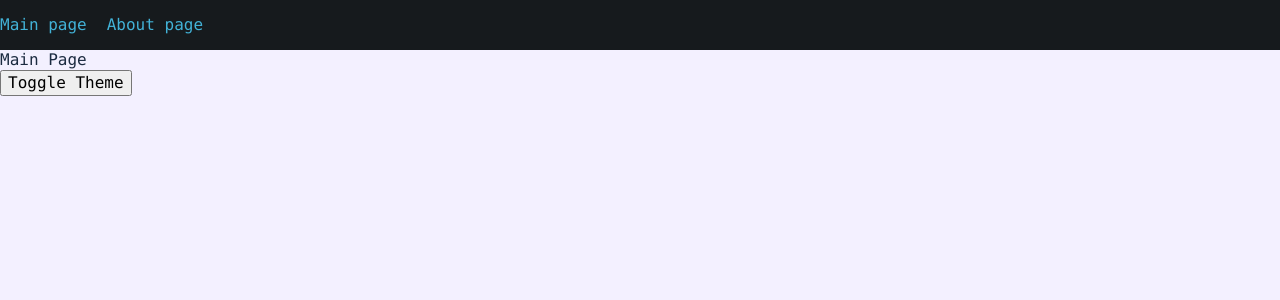
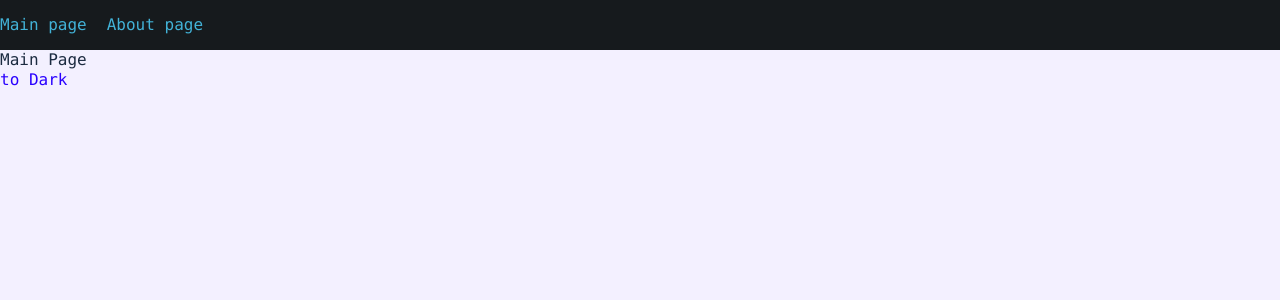
Before and after one commit to archebaldo77/arche77-blog, a React app: page / in a window 1280 px wide. Shown: the top 300 px of the page. Built offline with nearby package versions, Linux system fonts and the light colour scheme.

Commit message:
Add: component ThemeSwitcher (widgets layer)

```diff
--- a/src/app/index.tsx
+++ b/src/app/index.tsx
@@ -6,8 +6,9 @@ import { classNames } from "@/shared/lib";
 import cls from "./index.module.scss";
 
 // components;
+import { Header } from "@/widgets/header";
 import { AppRouter } from "@/app/providers/app-router";
-import { Header } from "@/widgets/header";
+import { ThemeSwitcher } from "@/widgets/theme-switcher";
 
 export const App = () => {
   const [theme, toggleTheme] = useTheme();
@@ -16,7 +17,7 @@ export const App = () => {
     <div className={classNames(cls.app, {}, [theme])}>
       <Header />
       <AppRouter />
-      <button onClick={toggleTheme}>Toggle Theme</button>
+      <ThemeSwitcher />
     </div>
   );
 };
--- a/src/app/providers/theme-provider/index.tsx
+++ b/src/app/providers/theme-provider/index.tsx
@@ -1,2 +1,3 @@
 export { useTheme } from "./lib/use-theme";
 export { ThemeProvider } from "./ui/theme-provider";
+export { Theme } from "./lib/theme-context";
--- /dev/null
+++ b/src/widgets/theme-switcher/index.tsx
@@ -0,0 +1 @@
+export { ThemeSwitcher } from "./ui/theme-switcher";
--- /dev/null
+++ b/src/widgets/theme-switcher/ui/theme-switcher.module.scss
@@ -0,0 +1,4 @@
+.theme-switcher {
+  cursor: pointer;
+  color: var(--secondary-color);
+}
--- /dev/null
+++ b/src/widgets/theme-switcher/ui/theme-switcher.tsx
@@ -0,0 +1,30 @@
+// functions;
+import { useTheme } from "@/app/providers/theme-provider";
+import { classNames } from "@/shared/lib";
+import { Theme } from "@/app/providers/theme-provider";
+
+// components;
+import { Button, ButtonTheme } from "@/shared/ui";
+
+// styles;
+import cls from "./theme-switcher.module.scss";
+
+interface ThemeSwitcherProps {
+  className?: string;
+}
+
+export const ThemeSwitcher = (props: ThemeSwitcherProps) => {
+  const [theme, toggleTheme] = useTheme();
+
+  const { className } = props;
+
+  return (
+    <Button
+      className={classNames(cls["theme-switcher"], {}, [className])}
+      theme={ButtonTheme.CLEAR}
+      onClick={toggleTheme}
+    >
+      {theme === Theme.LIGHT ? `to Dark` : `to Light`}
+    </Button>
+  );
+};
```
